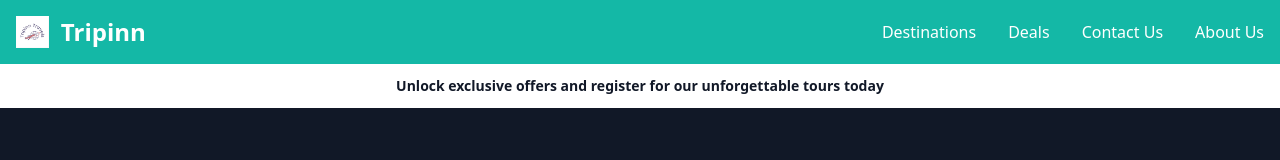
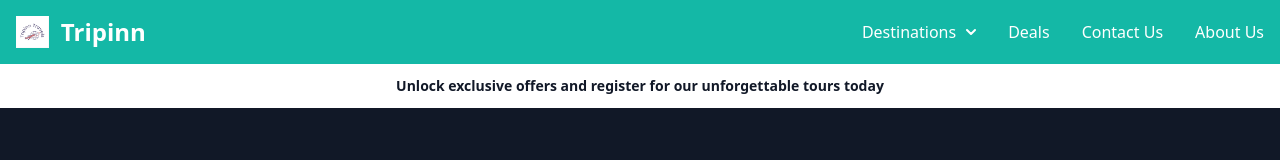
Before and after one commit to Ashwinipuranik30/Final_Project_INFO6150_SP24, a React (Vite) app: page / in a window 1280 px wide. Shown: the top 160 px of the page. Built offline with nearby package versions, Linux system fonts and the light colour scheme.

Commit message:
Sprint-1 Completed(Added dropdown)

```diff
--- a/package.json
+++ b/package.json
@@ -10,7 +10,9 @@
     "preview": "vite preview"
   },
   "dependencies": {
+    "bootstrap": "^5.3.3",
     "react": "^18.2.0",
+    "react-bootstrap": "^2.10.2",
     "react-dom": "^18.2.0",
     "react-router-dom": "^6.22.3"
   },
--- a/src/Components/Navlinks.jsx
+++ b/src/Components/Navlinks.jsx
@@ -1,14 +1,53 @@
 import { Link } from 'react-router-dom';
+import React, { useState } from 'react';
+
 
 
 const Navlinks = () => {
+
+
+  const [showDropdown, setShowDropdown] = useState(false);
+
+  const toggleDropdown = () => {
+    setShowDropdown(!showDropdown);
+  };
   return (
 
       <div className="hidden md:flex md:w-auto md:order-1">
 
           <ul className="flex flex-col p-4 md:p-0 mt-4 font-medium border border-gray-100 rounded-lg md:space-x-8 rtl:space-x-reverse md:flex-row md:mt-0 md:border-0">
-            <li className="block py-2 px-3 text-white rounded hover:bg-gray-100 md:hover:bg-transparent md:hover:text-gray-900 md:p-0">Destinations
-            </li>
+          <li className="nav-link" key="destinations">
+          <button
+            id="dropdownNavbarLink"
+            data-dropdown-toggle="dropdownNavbar"
+            className="flex items-center justify-between w-full py-2 pl-3 pr-4 text-white rounded hover:bg-gray-100 md:hover:bg-transparent md:border-0 md:hover:text-blue-700 md:p-0 md:w-auto dark:text-white md:dark:hover:text-blue-500 dark:focus:text-white dark:border-gray-700 dark:hover:bg-gray-700 md:dark:hover:bg-transparent"
+            onClick={toggleDropdown}
+          >
+            Destinations
+            <svg
+              className="w-2.5 h-2.5 ml-2.5"
+              aria-hidden="true"
+              xmlns="http://www.w3.org/2000/svg"
+              fill="none"
+              viewBox="0 0 10 6"
+            >
+              <path stroke="currentColor" strokeLinecap="round" strokeLinejoin="round" strokeWidth="2" d="m1 1 4 4 4-4"/>
+            </svg>
+          </button>
+          {/* Dropdown menu for Destinations */}
+          {showDropdown && (
+            <div id="dropdownNavbar" className="absolute z-10 font-normal bg-white divide-y divide-gray-100 rounded-lg shadow w-44 dark:bg-gray-700 dark:divide-gray-600">
+              <ul className="py-2 text-sm text-gray-700 dark:text-gray-200" aria-labelledby="dropdownNavbarLink">
+                <li>
+                  <Link to="/destination/europe" className="block px-4 py-2 hover:bg-gray-100 dark:hover:bg-gray-600 dark:text-gray-200 dark:hover:text-white" onClick={toggleDropdown}>Europe</Link>
+                </li>
+                <li>
+                  <Link to="/destination/asia" className="block px-4 py-2 hover:bg-gray-100 dark:hover:bg-gray-600 dark:text-gray-200 dark:hover:text-white" onClick={toggleDropdown}>Asia</Link>
+                </li>
+              </ul>
+            </div>
+          )}
+          </li>
             <li>
             <Link to="/deals" className="block py-2 px-3 text-white rounded hover:bg-gray-100 md:hover:bg-transparent md:hover:text-gray-900 md:p-0">Deals</Link>
             </li>
```
Also changed, not shown: 1 other file (tests, documents, lock files or other folders).
